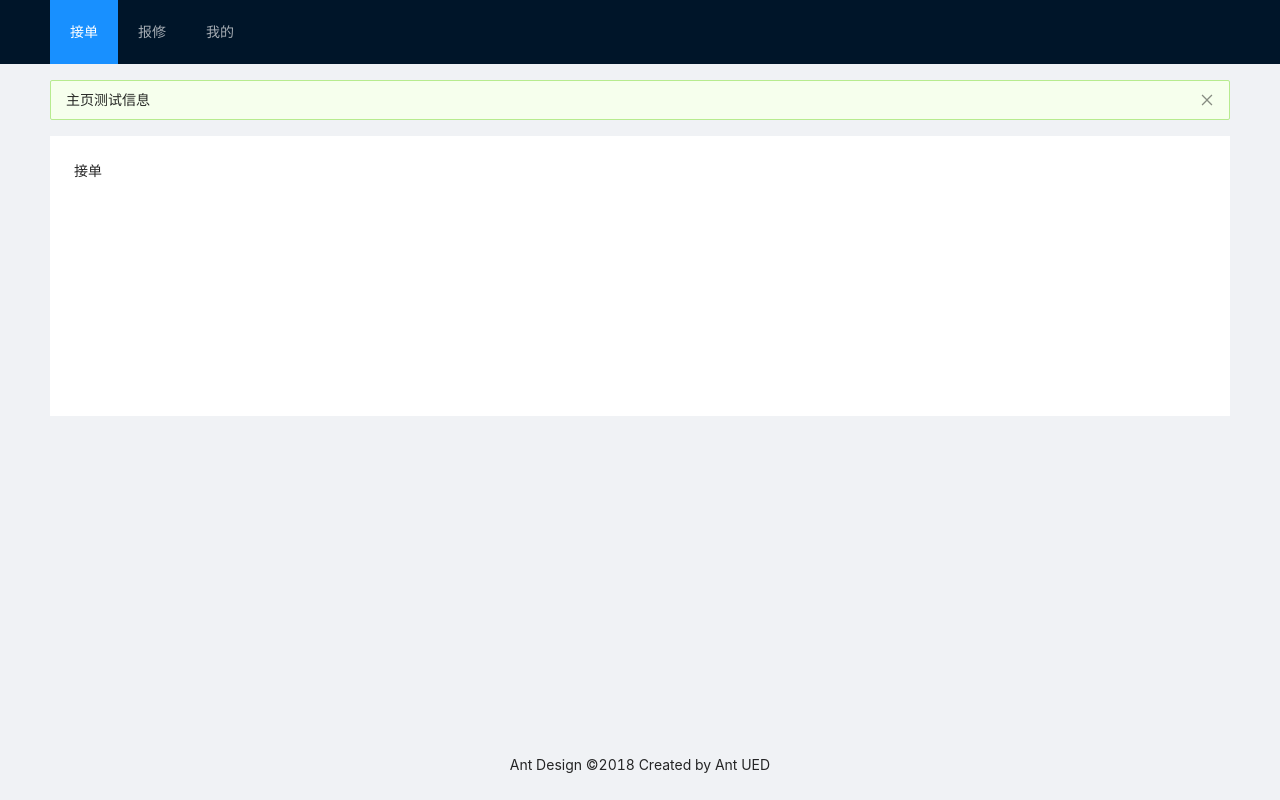
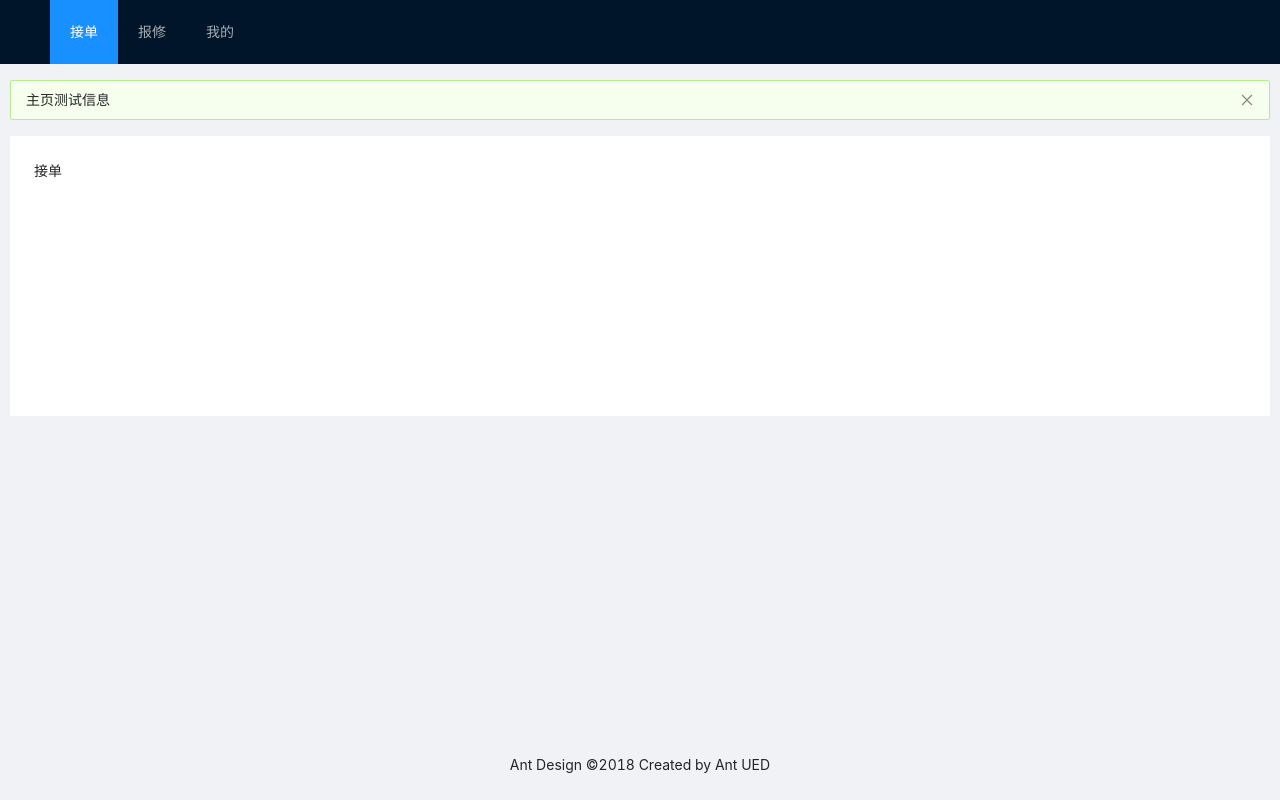
Before and after one commit to qianmianyao/work-order-client, a Vue app: page / in a window 1280 px wide. Built offline with nearby package versions, Linux system fonts and the light colour scheme.

Commit message:
修改内容部分的左右间距

```diff
--- a/src/views/Home.vue
+++ b/src/views/Home.vue
@@ -23,7 +23,7 @@
       </a-menu>
     </a-layout-header>
 
-    <a-layout-content style="padding: 0 50px">
+    <a-layout-content style="padding: 0 10px">
 
       <a-breadcrumb style="margin: 16px 0">
         <a-alert
--- a/src/views/Login.vue
+++ b/src/views/Login.vue
@@ -18,7 +18,7 @@
         </a-menu-item>
       </a-menu>
     </a-layout-header>
-    <a-layout-content style="padding: 0 50px">
+    <a-layout-content style="padding: 0 10px">
 
       <a-breadcrumb style="margin: 16px 0" >
         <a-alert
```
